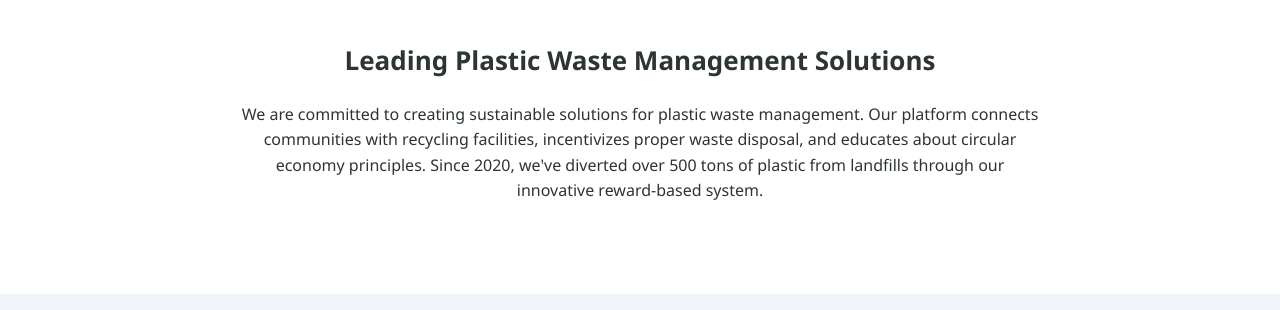
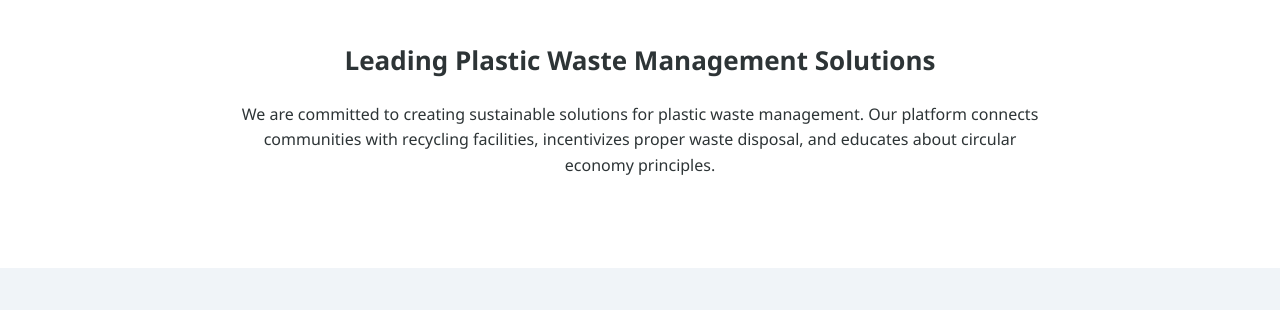
Before and after one commit to Rittik-Singh/EcoPlastic, a plain HTML site: page about.html in a window 1280 px wide. Shown: the part 490-800 px from the top of the page. Drawn offline with nearby package versions, Linux system fonts and the light colour scheme.

Commit message:
Update about.html

```diff
--- a/about.html
+++ b/about.html
@@ -49,9 +49,7 @@
             <p>
                 We are committed to creating sustainable solutions for plastic waste management.
                 Our platform connects communities with recycling facilities, incentivizes proper
-                waste disposal, and educates about circular economy principles. Since 2020,
-                we've diverted over 500 tons of plastic from landfills through our innovative
-                reward-based system.
+                waste disposal, and educates about circular economy principles.
             </p>
         </div>
     </section>
```
